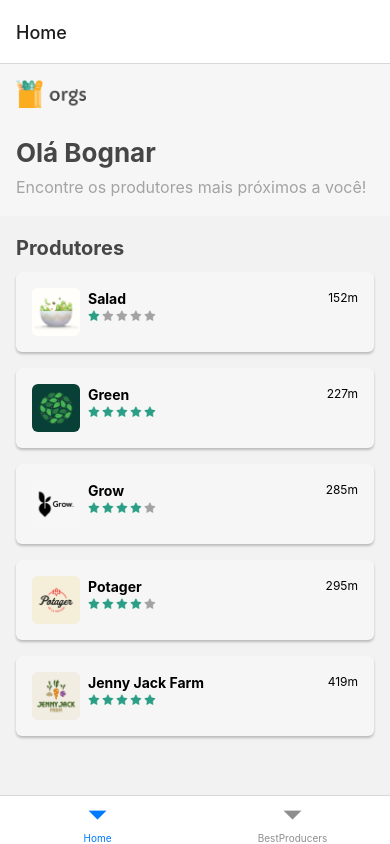
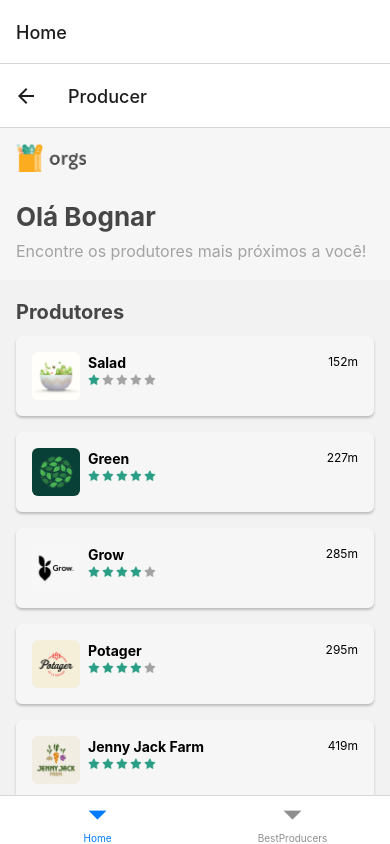
Before and after one commit to bognarjunior/Alura-React-Native, a React Native app in the folder orgsHooks/: screen /Producer in a window 390 px wide. Built offline with nearby package versions, Linux system fonts and the light colour scheme.

Commit message:
Create stack home
Create stack home and producers

```diff
--- /dev/null
+++ b/orgsHooks/src/routes/ProducersRoutes.js
@@ -0,0 +1,16 @@
+import React from 'react';
+import {createNativeStackNavigator} from '@react-navigation/native-stack';
+import Producers from '../screens/Producers';
+import Home from '../screens/Home';
+
+const Stack = createNativeStackNavigator();
+const ProducersRoutes = () => {
+  return (
+    <Stack.Navigator>
+      <Stack.Screen name="HomeStack" component={Home} />
+      <Stack.Screen name="Producer" component={Producers} />
+    </Stack.Navigator>
+  );
+};
+
+export default ProducersRoutes;
--- a/orgsHooks/src/routes/index.js
+++ b/orgsHooks/src/routes/index.js
@@ -1,16 +1,15 @@
 import React from 'react';
-
 import BestProducers from './../screens/BestProducers';
-import Home from './../screens/Home';
 import {NavigationContainer} from '@react-navigation/native';
 import {createBottomTabNavigator} from '@react-navigation/bottom-tabs';
+import ProducersRoutes from './ProducersRoutes';
 
 const Tab = createBottomTabNavigator();
 const Routes = () => {
   return (
     <NavigationContainer>
       <Tab.Navigator>
-        <Tab.Screen name="Home" component={Home} />
+        <Tab.Screen name="Home" component={ProducersRoutes} />
         <Tab.Screen name="BestProducers" component={BestProducers} />
       </Tab.Navigator>
     </NavigationContainer>
```
